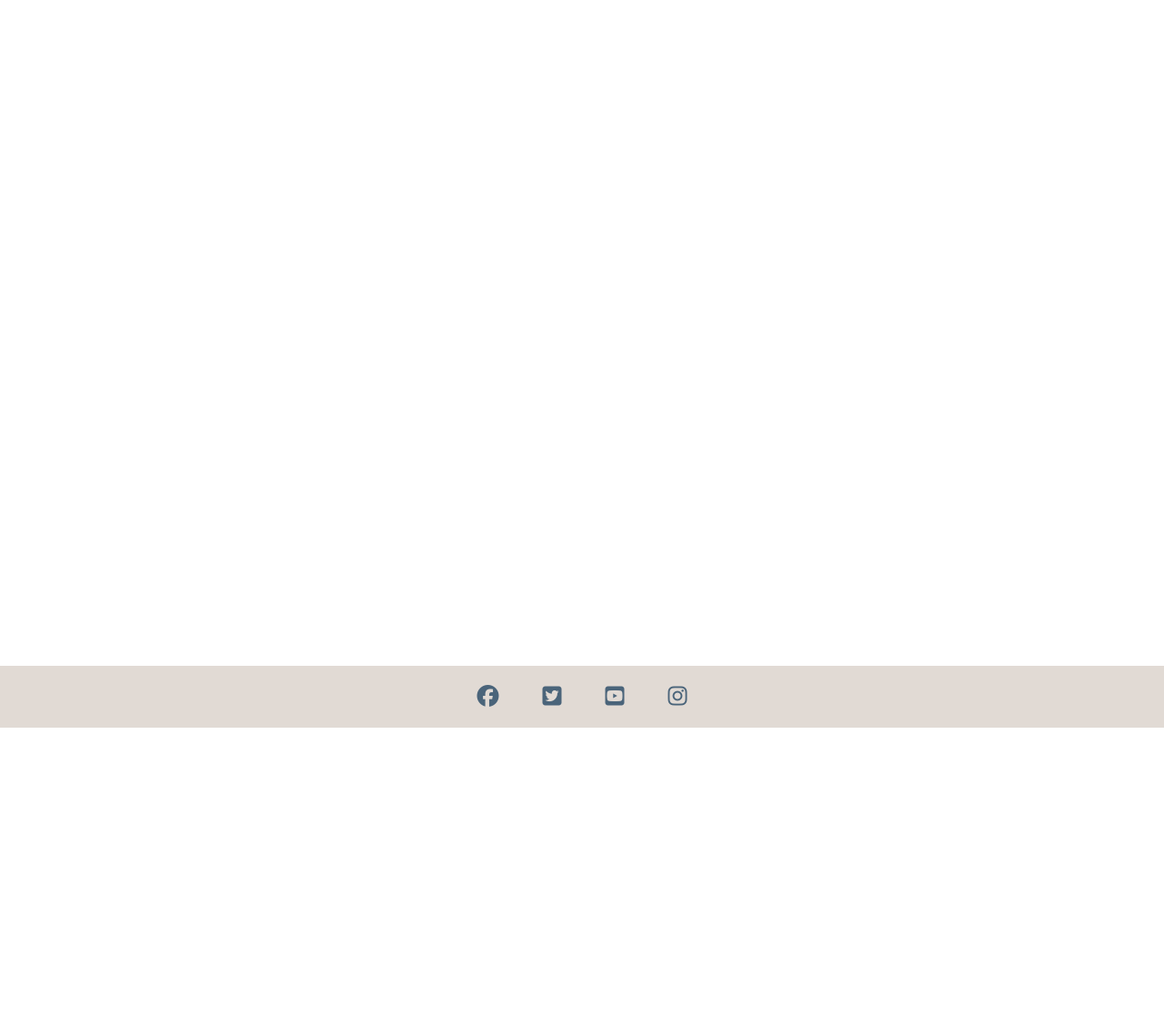
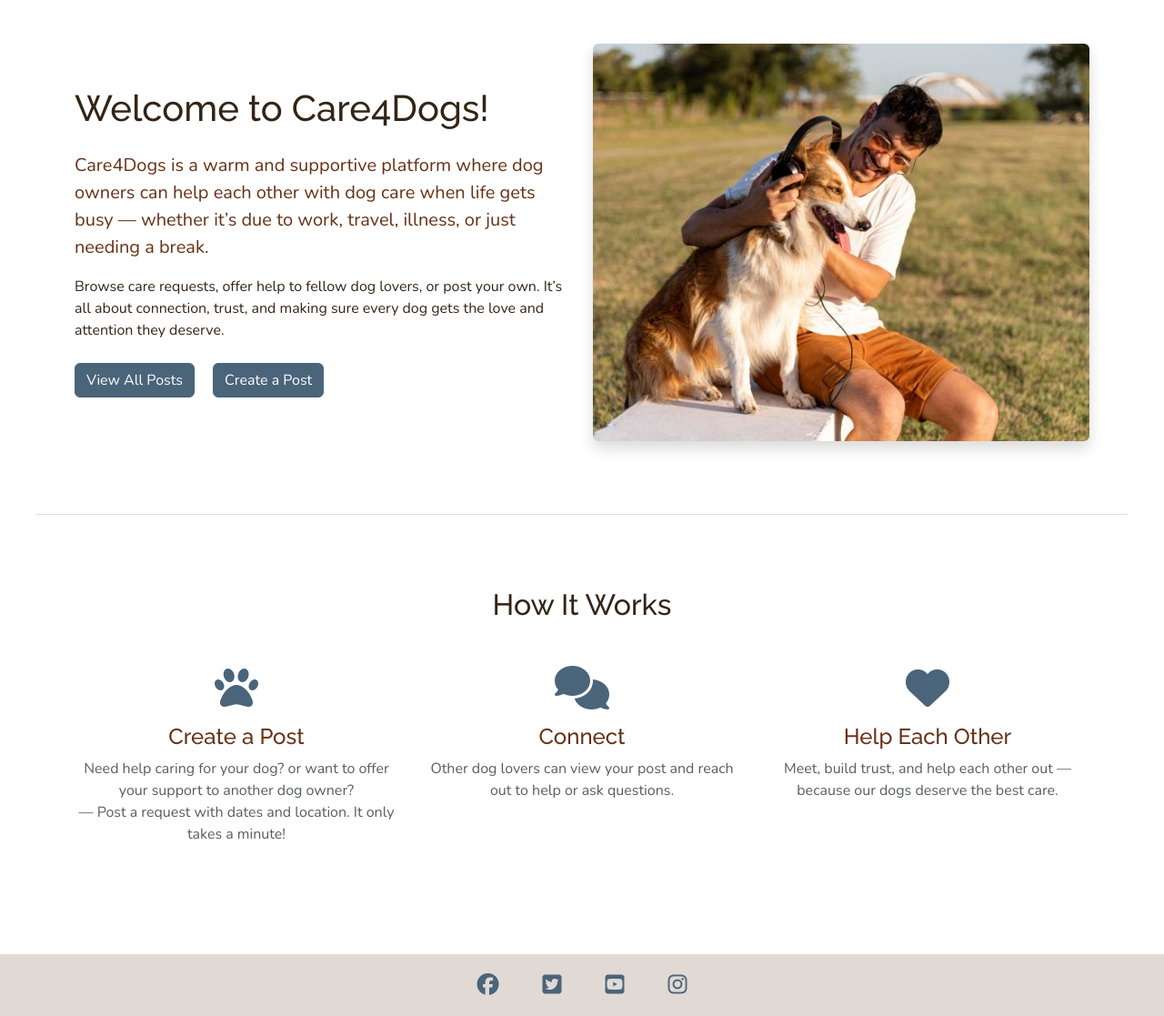
Before and after one commit to emelie-nilsson/Care4Dogs, a Django app: page / in a window 1280 px wide. Shown: the part 86-1203 px from the top of the page at 91% size. Before the commit the page ends 886 px from the top, so only its background shows below. Run offline with Django 5.2, Linux system fonts and the light colour scheme; some libraries are stand-ins or nearby versions.

Commit message:
Add introduction, image, How it works section and style to index.html

```diff
--- a/home/templates/home/index.html
+++ b/home/templates/home/index.html
@@ -1 +1,90 @@
-{% extends 'base.html'%}
+{% extends "base.html" %} {% load static %} {% block content %}
+<div class="container mt-5">
+  <div class="row align-items-center">
+    <!-- Introduction -->
+    <div class="col-lg-6">
+      <h1 class="mb-4" style="color: var(--primary-color)">
+        Welcome to Care4Dogs!
+      </h1>
+      <p class="lead" style="color: var(--middle-color)">
+        Care4Dogs is a warm and supportive platform where dog owners can help
+        each other with dog care when life gets busy — whether it’s due to work,
+        travel, illness, or just needing a break.
+      </p>
+      <p style="color: var(--primary-color)">
+        Browse care requests, offer help to fellow dog lovers, or post your own.
+        It’s all about connection, trust, and making sure every dog gets the
+        love and attention they deserve.
+      </p>
+      <div class="mt-4">
+        <a href="{% url 'post_list' %}" class="btn btn-primary me-3"
+          >View All Posts</a
+        >
+        <a href="{% url 'post_create' %}" class="btn btn-primary me-3"
+          >Create a Post</a
+        >
+      </div>
+    </div>
+
+    <!-- Image -->
+    <div class="col-lg-6 mt-4 mt-lg-0">
+      <img
+        src="{% static 'images/welcome.jpg' %}"
+        alt="Welcome dogs"
+        class="img-fluid rounded shadow"
+      />
+    </div>
+  </div>
+</div>
+
+<!-- How does it work? -->
+<section class="how-it-works-section">
+  <div class="container">
+    <h2 class="text-center mb-5" style="color: var(--primary-color)">
+      How It Works
+    </h2>
+    <div class="row text-center">
+      <!-- Step 1 -->
+      <div class="col-md-4 mb-4">
+        <i
+          class="fas fa-paw fa-3x mb-3"
+          style="color: var(--secondary-color)"
+        ></i>
+        <h4 class="mb-2" style="color: var(--middle-color)">Create a Post</h4>
+        <p class="text-muted">
+          Need help caring for your dog? or want to offer your support to
+          another dog owner?<br> — Post a request with dates and location. It only
+          takes a minute!
+        </p>
+      </div>
+
+      <!-- Step 2 -->
+      <div class="col-md-4 mb-4">
+        <i
+          class="fas fa-comments fa-3x mb-3"
+          style="color: var(--secondary-color)"
+        ></i>
+        <h4 class="mb-2" style="color: var(--middle-color)">Connect</h4>
+        <p class="text-muted">
+          Other dog lovers can view your post and reach out to help or ask
+          questions.
+        </p>
+      </div>
+
+      <!-- Steg 3 -->
+      <div class="col-md-4 mb-4">
+        <i
+          class="fas fa-heart fa-3x mb-3"
+          style="color: var(--secondary-color)"
+        ></i>
+        <h4 class="mb-2" style="color: var(--middle-color)">Help Each Other</h4>
+        <p class="text-muted">
+          Meet, build trust, and help each other out — because our dogs deserve
+          the best care.
+        </p>
+      </div>
+    </div>
+  </div>
+</section>
+
+{% endblock %}
--- a/static/css/base.css
+++ b/static/css/base.css
@@ -37,6 +37,15 @@ h1, h2, h3, h4 {
 
 main {
     flex: 1; /*pushing down the footer*/
+}
+
+/*How it work section*/
+
+.how-it-works-section {
+  background-color: #fff;
+  border-top: 1px solid #ddd;
+  padding: 5rem 0;
+  margin-top: 5rem;
 }
 
 /*Footer*/
--- a/templates/includes/header.html
+++ b/templates/includes/header.html
@@ -37,10 +37,10 @@
             >
           </li>
           <li class="nav-item">
-            <a class="nav-link" href="#">All Posts</a>
+            <a class="nav-link" href="{% url 'post_list' %}">All Posts</a>
           </li>
           <li class="nav-item">
-            <a class="nav-link" href="#">Add Post</a>
+            <a class="nav-link" href="{% url 'post_create' %}">Add Post</a>
           </li>
         </ul>
 
```
Also changed, not shown: home/views.py (line endings or trailing spaces), static/images/welcome.jpg (added).
